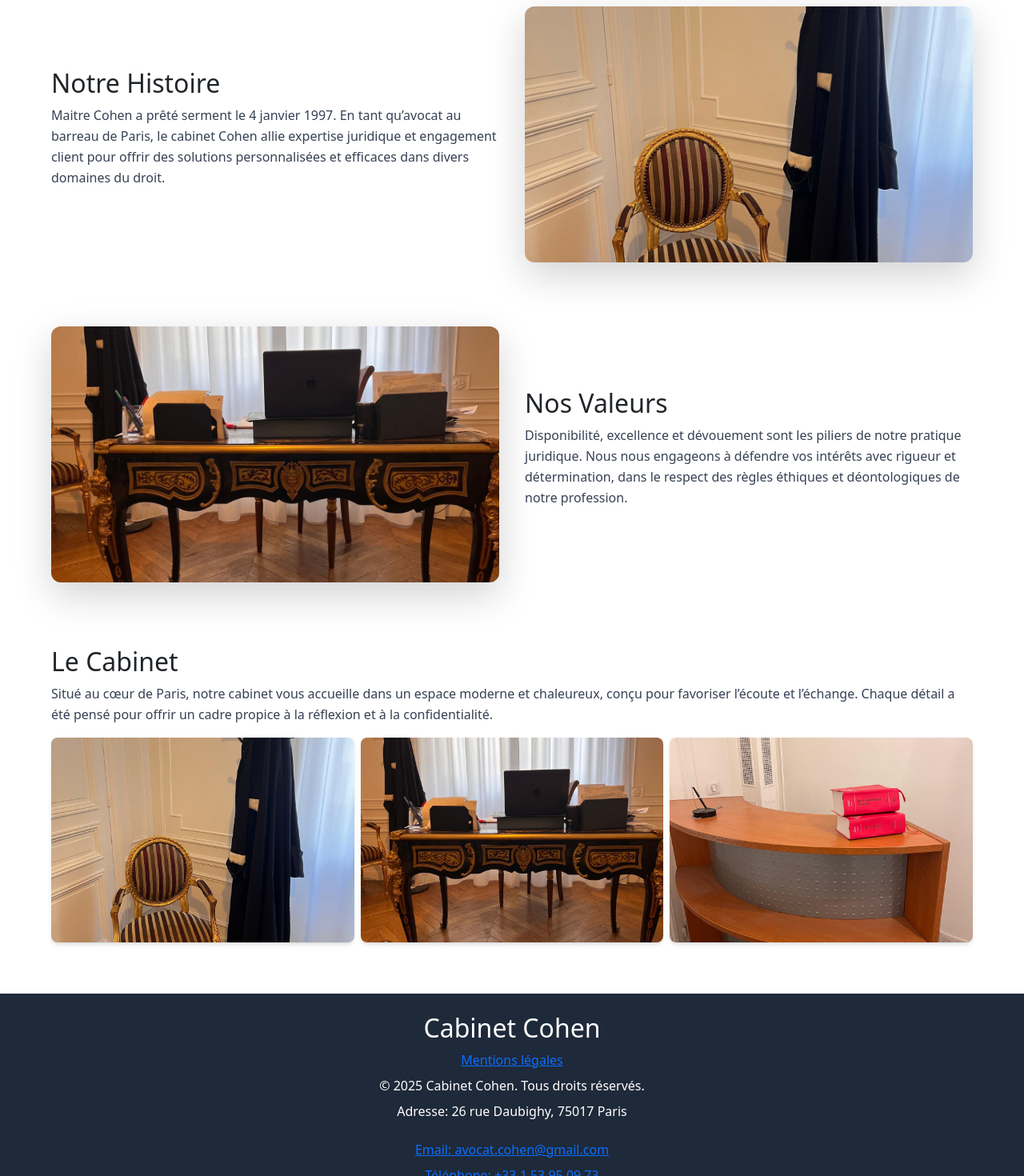
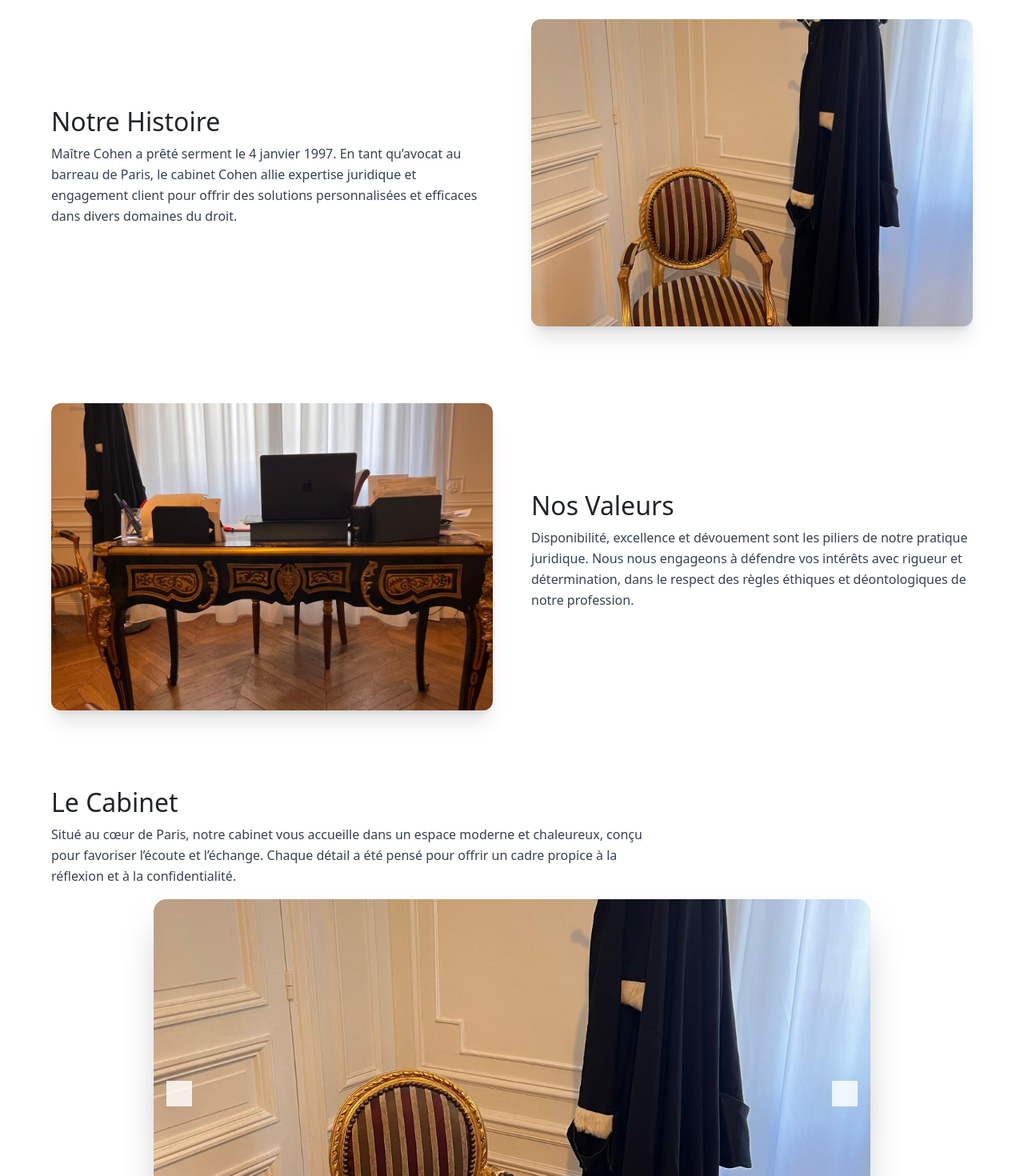
Before and after one commit to ElazarCohen1/cabinet-cohen, a Next.js app: page /cabinet in a window 1280 px wide. Shown: the part 920-2390 px from the top of the page at 80% size. Built offline with nearby package versions, Linux system fonts and the light colour scheme.

Commit message:
caroussel in the ccabinet page

```diff
--- a/app/cabinet/page.tsx
+++ b/app/cabinet/page.tsx
@@ -3,17 +3,30 @@
 import { useState } from "react";
 import Image from "next/image";
 import Title from "../components/title-font";
+
 import img3 from "@images/cabinet_hero.jpg";
 import cabinet1 from "@images/cabinet1.jpg";
 import cabinet2 from "@images/cabinet2.jpg";
 import cabinet3 from "@images/cabinet3.jpg";
 
 export default function Cabinet() {
-  const [imageLoaded, setImageLoaded] = useState(false);
+  const images = [cabinet1, cabinet2, cabinet3];
+  const [currentIndex, setCurrentIndex] = useState(0);
+
+  const prevImage = () => {
+    setCurrentIndex((prev) =>
+      prev === 0 ? images.length - 1 : prev - 1
+    );
+  };
+
+  const nextImage = () => {
+    setCurrentIndex((prev) =>
+      prev === images.length - 1 ? 0 : prev + 1
+    );
+  };
 
   return (
     <div id="cabinet">
-
       {/* HERO SECTION */}
       <div className="relative flex flex-col justify-center items-center min-h-screen pt-16">
         <Image
@@ -22,7 +35,6 @@ export default function Cabinet() {
           fill
           className="object-cover -z-10"
           priority
-          onLoadingComplete={() => setImageLoaded(true)}
         />
         <div className="h-screen flex justify-center items-center">
           <Title
@@ -33,89 +45,116 @@ export default function Cabinet() {
       </div>
 
       {/* CONTENT */}
-      <div className="bg-white py-16 px-6">
-        <div className="max-w-6xl mx-auto space-y-20">
+      <div className="bg-white py-20 px-6">
+        <div className="max-w-6xl mx-auto space-y-24">
 
           {/* NOTRE HISTOIRE */}
-          <div className="grid grid-cols-1 md:grid-cols-2 gap-8 items-center">
+          <div className="grid grid-cols-1 md:grid-cols-2 gap-12 items-center">
             <div>
-              <h2 className="text-3xl font-bold mb-6 text-blue-900">Notre Histoire</h2>
+              <h2 className="text-3xl font-bold mb-6 text-blue-900">
+                Notre Histoire
+              </h2>
               <p className="text-gray-700 leading-relaxed">
-                Maitre Cohen a prêté serment le 4 janvier 1997.
-                En tant qu’avocat au barreau de Paris, le cabinet Cohen allie expertise juridique et engagement client
-                pour offrir des solutions personnalisées et efficaces dans divers domaines du droit.
+                Maître Cohen a prêté serment le 4 janvier 1997.
+                En tant qu’avocat au barreau de Paris, le cabinet Cohen allie
+                expertise juridique et engagement client pour offrir des
+                solutions personnalisées et efficaces dans divers domaines du droit.
               </p>
             </div>
             <div className="hidden md:block">
               <Image
                 src={cabinet1}
                 alt="Notre histoire"
-                className="rounded-xl shadow-lg object-cover w-full h-80"
+                className="rounded-xl shadow-xl object-cover w-full h-96"
                 width={600}
-                height={400}
+                height={500}
               />
             </div>
           </div>
 
           {/* NOS VALEURS */}
-          <div className="grid grid-cols-1 md:grid-cols-2 gap-8 items-center">
+          <div className="grid grid-cols-1 md:grid-cols-2 gap-12 items-center">
             <div className="hidden md:block">
               <Image
                 src={cabinet2}
                 alt="Nos valeurs"
-                className="rounded-xl shadow-lg object-cover w-full h-80"
+                className="rounded-xl shadow-xl object-cover w-full h-96"
                 width={600}
-                height={400}
+                height={500}
               />
             </div>
-            <div className="order-2 md:order-1">
-              <h2 className="text-3xl font-bold mb-6 text-blue-900">Nos Valeurs</h2>
+            <div>
+              <h2 className="text-3xl font-bold mb-6 text-blue-900">
+                Nos Valeurs
+              </h2>
               <p className="text-gray-700 leading-relaxed">
-                Disponibilité, excellence et dévouement sont les piliers de notre pratique juridique.
-                Nous nous engageons à défendre vos intérêts avec rigueur et détermination,
-                dans le respect des règles éthiques et déontologiques de notre profession.
+                Disponibilité, excellence et dévouement sont les piliers de
+                notre pratique juridique. Nous nous engageons à défendre vos
+                intérêts avec rigueur et détermination, dans le respect des
+                règles éthiques et déontologiques de notre profession.
               </p>
             </div>
           </div>
 
           {/* LE CABINET */}
           <div>
-            <h2 className="text-3xl font-bold mb-6 text-blue-900">Le Cabinet</h2>
-            <p className="text-gray-700 mb-8 leading-relaxed">
-              Situé au cœur de Paris, notre cabinet vous accueille dans un espace moderne et chaleureux,
-              conçu pour favoriser l’écoute et l’échange. Chaque détail a été pensé pour offrir
-              un cadre propice à la réflexion et à la confidentialité.
+            <h2 className="text-3xl font-bold mb-6 text-blue-900">
+              Le Cabinet
+            </h2>
+            <p className="text-gray-700 mb-10 leading-relaxed max-w-3xl">
+              Situé au cœur de Paris, notre cabinet vous accueille dans un
+              espace moderne et chaleureux, conçu pour favoriser l’écoute et
+              l’échange. Chaque détail a été pensé pour offrir un cadre propice
+              à la réflexion et à la confidentialité.
             </p>
 
-            {/* Photos en grille */}
-            <div className="flex flex-row justify-between gap-2 md:grid md:grid-cols-3 md:gap-6">
-              <Image
-                src={cabinet1}
-                alt="Cabinet photo 1"
-                className="rounded-lg shadow-md object-cover w-full h-64"
-                width={400}
-                height={300}
-              />
-              <Image
-                src={cabinet2}
-                alt="Cabinet photo 2"
-                className="rounded-lg shadow-md object-cover w-full h-64"
-                width={400}
-                height={300}
-              />
-              <Image
-                src={cabinet3}
-                alt="Cabinet photo 3"
-                className="rounded-lg shadow-md object-cover w-full h-64"
-                width={400}
-                height={300}
-              />
+            {/* CARROUSEL */}
+            <div className="relative w-full max-w-4xl mx-auto">
+              <div className="relative h-112.5 w-full overflow-hidden rounded-2xl shadow-2xl">
+                <Image
+                  key={currentIndex}
+                  src={images[currentIndex]}
+                  alt={`Cabinet photo ${currentIndex + 1}`}
+                  fill
+                  className="object-cover transition-opacity duration-500 ease-in-out"
+                />
+              </div>
+
+              {/* Flèche gauche */}
+              <button
+                onClick={prevImage}
+                className="absolute left-4 top-1/2 -translate-y-1/2 bg-white/80 hover:bg-white p-3 rounded-full shadow-lg transition"
+              >
+                {/* <ChevronLeft className="text-blue-900" size={28} /> */}
+              </button>
+
+              {/* Flèche droite */}
+              <button
+                onClick={nextImage}
+                className="absolute right-4 top-1/2 -translate-y-1/2 bg-white/80 hover:bg-white p-3 rounded-full shadow-lg transition"
+              >
+                {/* <ChevronRight className="text-blue-900" size={28} /> */}
+              </button>
+
+              {/* Indicateurs */}
+              <div className="flex justify-center mt-6 space-x-3">
+                {images.map((_, index) => (
+                  <button
+                    key={index}
+                    onClick={() => setCurrentIndex(index)}
+                    className={`h-3 w-3 rounded-full transition-all ${
+                      currentIndex === index
+                        ? "bg-blue-900 scale-110"
+                        : "bg-gray-300"
+                    }`}
+                  />
+                ))}
+              </div>
             </div>
           </div>
 
         </div>
       </div>
-
     </div>
   );
 }
```
